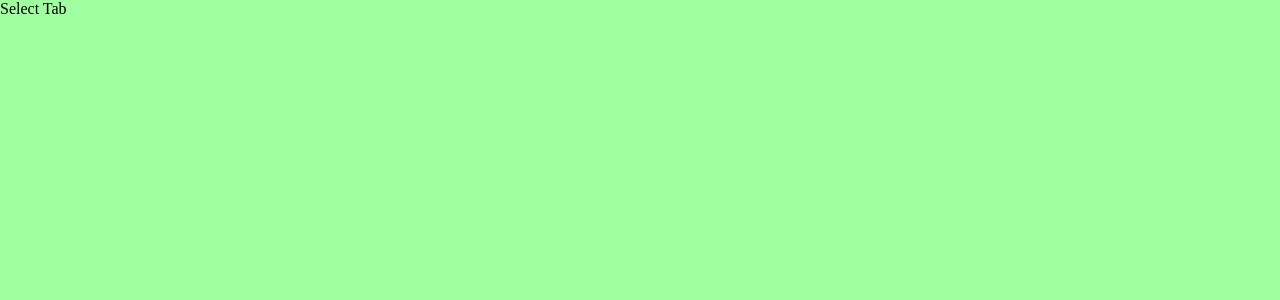
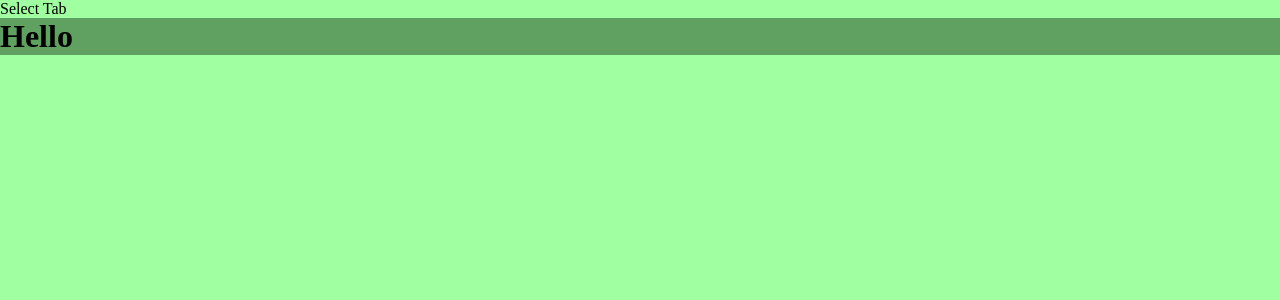
Before and after one commit to bailispam/thunderzaps-WCCP-accounting, a React (Create React App) app in the folder thunderzaps/: page / in a window 1280 px wide. Shown: the top 300 px of the page. Built offline with nearby package versions, Linux system fonts and the light colour scheme.

Commit message:
Tab system

```diff
--- a/thunderzaps/src/App.js
+++ b/thunderzaps/src/App.js
@@ -1,7 +1,9 @@
 import { useState } from "react";
 
+import { Home } from "./Home";
+
 const style = {
-    home: {
+    main: {
         width: "100vw",
         height: "100vh",
         margin: 0,
@@ -10,14 +12,14 @@ const style = {
 };
 
 export const App = () => {
-    const [tab, setTab] = useState();
+    const [tab, setTab] = useState("home");
 
     return (
-        <div style={style.home}>
+        <div style={style.main}>
             <div>
                 <p> Select Tab </p>
             </div>
-            <div></div>
+            <div>{tab === "home" && <Home />}</div>
         </div>
     );
 };
--- /dev/null
+++ b/thunderzaps/src/Home.js
@@ -0,0 +1,17 @@
+import { useState } from "react";
+
+const style = {
+    home: {
+        width: "100%",
+        height: "100%",
+        backgroundColor: "#60a060",
+    },
+};
+
+export const Home = () => {
+    return (
+        <div style={style.home}>
+            <h1> Hello </h1>
+        </div>
+    );
+};
```
